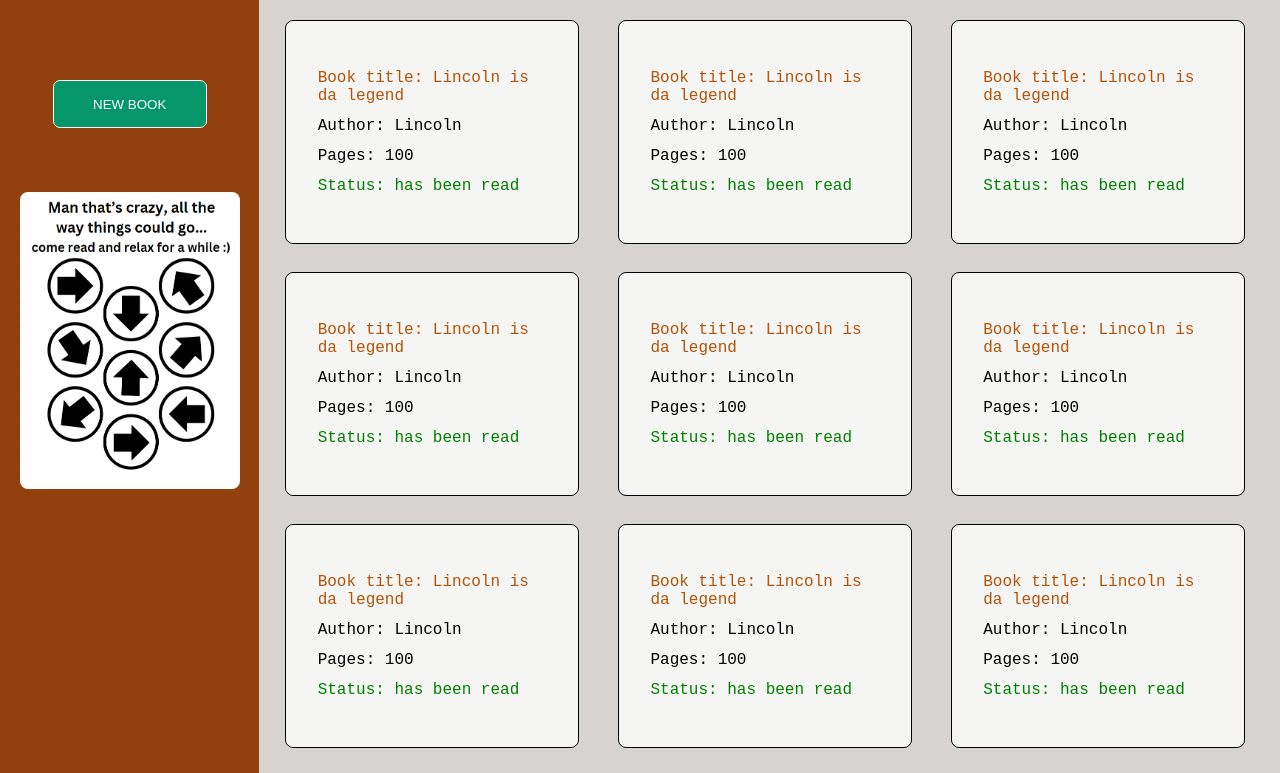
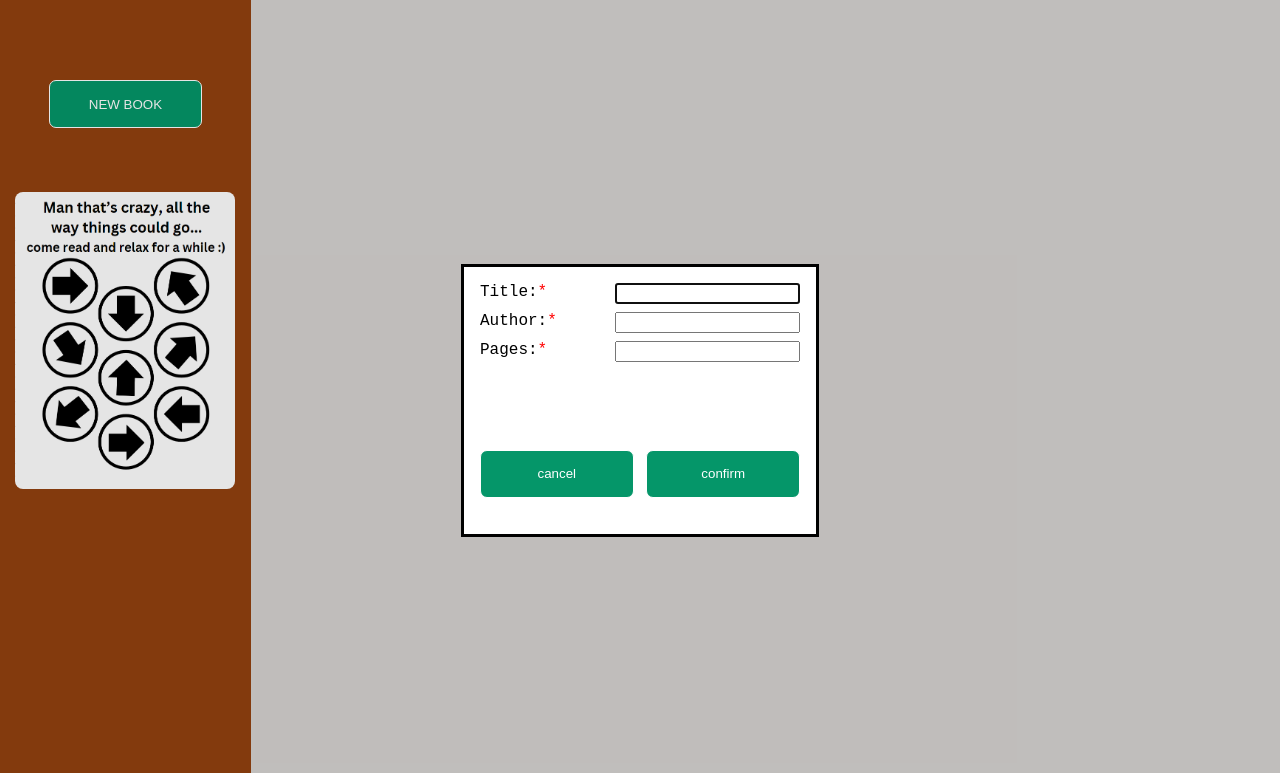
Before and after one commit to Strange-can/library, a plain HTML site: page index.html in a window 1280 px wide. Both pictures are taken after a click on the button "NEW BOOK". Shown: the top 773 px of the page. Drawn offline with Linux system fonts and the light colour scheme.

Commit message:
Add form with html dialog to add new book
A dialog will now pop up to allow users to add a new book when they press the "NEW BOOK" button.

```diff
--- a/index.html
+++ b/index.html
@@ -9,12 +9,39 @@
 </head>
 <body>
     <div class="sidebar">
-        <button>NEW BOOK</button>
+        <button id="new-book">NEW BOOK</button>
         <img src="sidebar-pic-odin-library.png" alt="picture">
     </div>
 
     <div class="card-container">
     </div>
 
+    <dialog>
+        <form method="dialog">
+            <div>
+                <label for="title">Title:<span aria-label="required">*</span></label>
+                <input type="text" id="title" name="title" required>
+            </div>
+
+            <div>
+                <label for="author">Author:<span aria-label="required">*</span></label>
+                <input type="text" id="author" name="author" required>
+            </div>
+
+            <div>
+                <label for="pages">Pages:<span aria-label="required">*</span></label>
+                <input type="number" id="pages" name="pages" min="1" required>
+            </div>
+
+            <div class="buttons">
+                <button id="cancel" formmethod="dialog" value="cancel">cancel</button>
+                <button type="submit" id="confirm" value="confirm">confirm</button>
+            </div>
+
+            <p id="kind-msg"></p>
+        </form>
+    </dialog>
+
+
 </body>
 </html>
--- a/library.js
+++ b/library.js
@@ -3,69 +3,6 @@ const myLibrary = [ {
     author: "Lincoln",
     pages: 100,
     status: "has been read"
-    },
-
-    {
-        title: "Lincoln is da legend",
-        author: "Lincoln",
-        pages: 100,
-        status: "has been read"
-    },
-
-    {
-        title: "Lincoln is da legend",
-        author: "Lincoln",
-        pages: 100,
-        status: "has been read"
-    },
-
-    {
-        title: "Lincoln is da legend",
-        author: "Lincoln",
-        pages: 100,
-        status: "has been read"
-    },
-
-    {
-        title: "Lincoln is da legend",
-        author: "Lincoln",
-        pages: 100,
-        status: "has been read"
-    },
-
-    {
-        title: "Lincoln is da legend",
-        author: "Lincoln",
-        pages: 100,
-        status: "has been read"
-    },
-
-    {
-        title: "Lincoln is da legend",
-        author: "Lincoln",
-        pages: 100,
-        status: "has been read"
-    },
-
-    {
-        title: "Lincoln is da legend",
-        author: "Lincoln",
-        pages: 100,
-        status: "has been read"
-    },
-
-    {
-        title: "Lincoln is da legend",
-        author: "Lincoln",
-        pages: 100,
-        status: "has been read"
-    },
-
-    {
-        title: "Lincoln is da legend",
-        author: "Lincoln",
-        pages: 100,
-        status: "has been read"
     },
 ]
 
@@ -76,32 +13,68 @@ function Book(title, author, pages, readStatus) {
     this.status = readStatus
 }
 
-Book.prototype.description = function () {
-    console.log(`${this.title} is by ${this.author} that is ${this.pages} pages long, it ${this.status}.`)
-}
-
 let title = ""
 let author = ""
 let pages = ""
-let readStatus = ""
+let readStatus = "reading"
 
 
 function addBookToLibrary() {
-    let getBook = new Book( title, author, pages, readStatus )
-    getBook.description()
+   let getBook = new Book( title, author, pages, readStatus )
    myLibrary.push(getBook)
    getBook = ""
 }
 
-/*const bookTitle = document.querySelector(".title")
-bookTitle.textContent = `Book title: ${myLibrary[0].title}`
-const bookAuthor = document.querySelector(".author")
-bookAuthor.textContent = `Author: ${myLibrary[0].author}`
-const bookPages = document.querySelector(".pages")
-bookPages.textContent = `Pages: ${myLibrary[0].pages}`
-const bookStatus = document.querySelector(".status")
-bookStatus.textContent = `Status: ${myLibrary[0].status}`*/
+const dialog = document.querySelector("dialog")
 
+const showButton = document.getElementById("new-book")
+showButton.addEventListener( "click",  () => {
+    dialog.showModal()
+})
+
+const cancelButton = document.getElementById("cancel")
+cancelButton.addEventListener( "click", () => {
+    form.reset()
+    msg.textContent = ''
+    dialog.close()
+})
+
+const form = document.querySelector("form")
+
+const msg = document.getElementById("kind-msg")
+
+const formTitle = document.getElementById("title")
+
+const formAuthor = document.getElementById("author")
+
+const formPages = document.getElementById("pages")
+
+const confirmButton = document.getElementById("confirm")
+confirmButton.addEventListener( "click", (event) => {
+    event.preventDefault()
+    if ( formTitle.value && formAuthor.value && Number(formPages.value) > 0) {
+    title = formTitle.value
+    author = formAuthor.value
+    pages = formPages.value
+    msg.textContent = ''
+    form.reset()
+    dialog.close()
+    addBookToLibrary()
+    displayCards()
+    title = ''
+    author = ''
+    pages = ''
+    }
+    else if ( formTitle.value && formAuthor.value && !(Number(formPages.value) > 0) ) {
+        msg.textContent = `Did you pull that book outta your ass? Ain\'t no book having ${Number(formPages.value)} pages`
+    }
+    else {
+        msg.textContent = 'Please fill in all fields'
+    }
+})
+
+function displayCards() {
+    //cardContainer.textContent = ''
 for ( let i=0; i < myLibrary.length; i++ ) {
     // make the cards
     const cardContainer = document.querySelector(".card-container")
@@ -123,3 +96,4 @@ for ( let i=0; i < myLibrary.length; i++ ) {
     bookStatus.textContent = `Status: ${myLibrary[i].status}`
     bookStatus.style.color = "green"
 }
+}
--- a/style.css
+++ b/style.css
@@ -6,7 +6,7 @@
 body {
     margin: 0;
     display: grid;
-    grid-template-columns: 1fr 3fr;
+    grid-template-columns: 1fr 4fr;
     column-gap: 2vw;
     align-items: start;
 
@@ -91,3 +91,19 @@ button:hover {
     transform: scale(1.1);
     background-color: #10b981;
 }
+
+form {
+    display: flex;
+    flex-direction: column;
+}
+
+form > div {
+    display: flex;
+    justify-content: space-between;
+    gap: 1vw;
+    margin-bottom: 1vh;
+}
+
+span {
+    color: red;
+}
```
